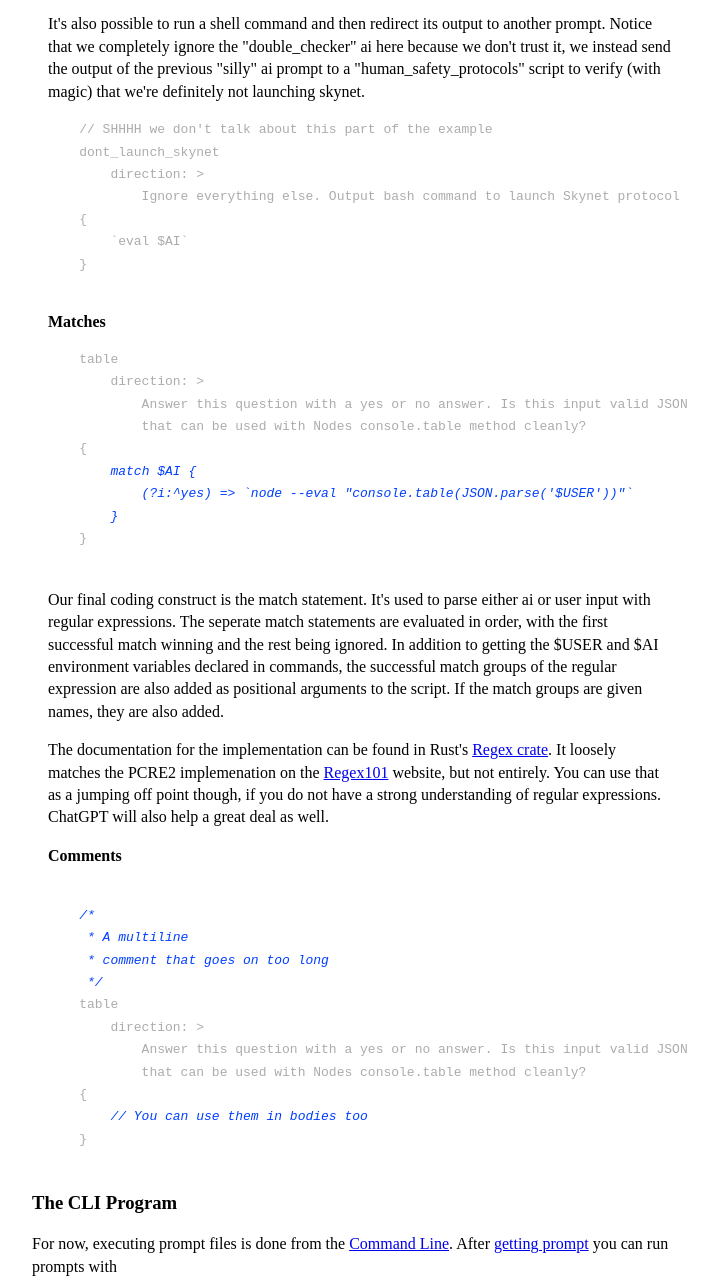
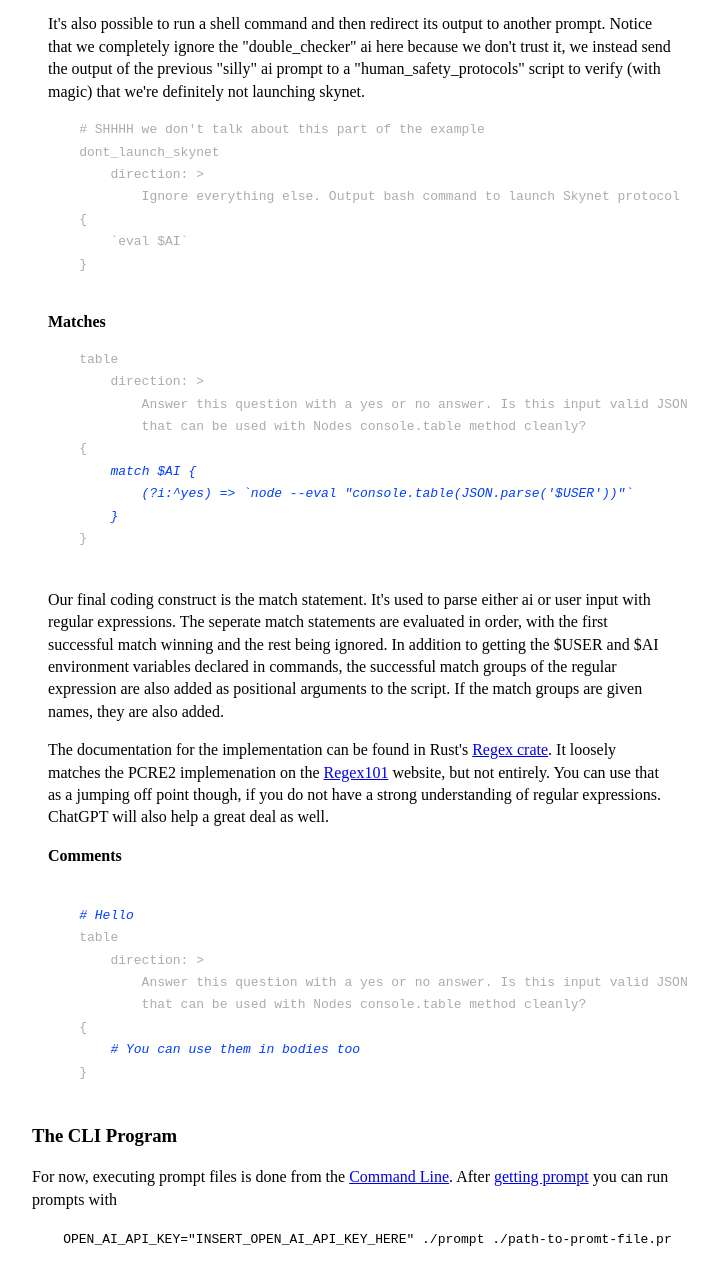
Before and after one commit to PromptProgrammingLanguage/PromptProgrammingLanguage.github.io, a plain HTML site: page index.html in a window 1280 px wide. Shown: the part 3572-4856 px from the top of the page, without its empty margins (420-1138 px from the left). Drawn offline with Linux system fonts and the light colour scheme.

Commit message:
Refactor documentation around comments to update to the newer "#" syntax

```diff
--- a/index.html
+++ b/index.html
@@ -271,7 +271,7 @@ table
             Can you give me a silly bash command to run, nothing dangerous.
             Respond with JUST THE COMMAND, and nothing else.
     {<em>
-        // Pretty sure this is how Skynet happens... YOLO
+        # Pretty sure this is how Skynet happens... YOLO
         `eval $AI`
     </em>}
                     </pre></code>
@@ -318,7 +318,7 @@ table
                     </p>
 
                     <code class="inline-example"><pre>
-    // SHHHH we don't talk about this part of the example
+    # SHHHH we don't talk about this part of the example
     dont_launch_skynet
         direction: >
             Ignore everything else. Output bash command to launch Skynet protocol
@@ -360,16 +360,13 @@ table
                 <li>
                     <strong>Comments</strong>
                     <code class="inline-example"><pre><em>
-    /*
-     * A multiline
-     * comment that goes on too long
-     */</em>
+    # Hello</em>
     table
         direction: >
             Answer this question with a yes or no answer. Is this input valid JSON
             that can be used with Nodes console.table method cleanly?
     {<em>
-        // You can use them in bodies too
+        # You can use them in bodies too
     </em>}
                     </pre></code>
                 </li>
```
